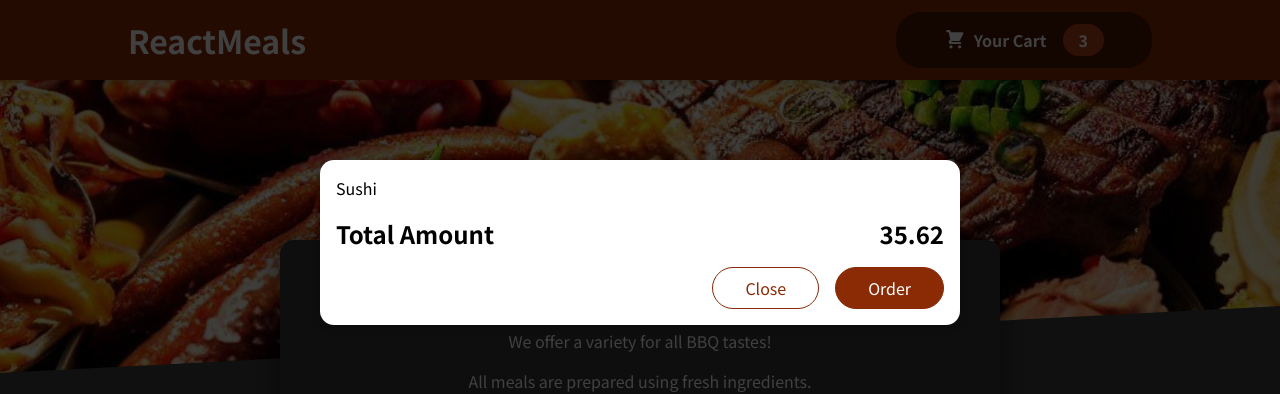
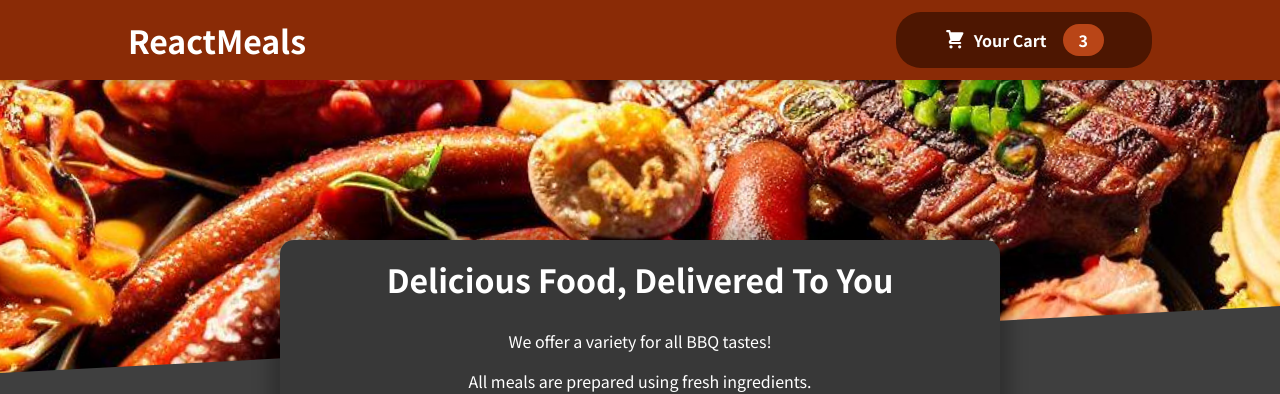
Before and after one commit to adanglingpointer/yummy-meals, a React (Create React App) app: page / in a window 1280 px wide. Shown: the top 394 px of the page. Built offline with nearby package versions, Linux system fonts and the light colour scheme.

Commit message:
finished modal

```diff
--- a/src/App.js
+++ b/src/App.js
@@ -1,18 +1,29 @@
-import { Fragment } from "react";
+import { useState } from "react";
 
 import Header from "./components/Layout/Header";
 import Meals from './components/Meals/Meals';
 import Cart from './components/Cart/Cart';
+import CartProvider from './store/CartProvider';
 
 function App() {
+  const [cartIsShown, setCartIsShown] = useState(false);
+
+  const showCartHandler = () => {
+    setCartIsShown(true);
+  };
+
+  const hideCartHandler = () => {
+    setCartIsShown(false);
+  };
+
   return (
-    <Fragment>
-      <Cart />
-      <Header />
+    <CartProvider>
+      {cartIsShown && <Cart onClose={hideCartHandler} />}
+      <Header onShowCart={showCartHandler} />
         <main>
           <Meals />
         </main>
-    </Fragment>
+    </CartProvider>
   );
 }
 
--- a/src/components/Cart/Cart.js
+++ b/src/components/Cart/Cart.js
@@ -11,14 +11,14 @@
   );
 
   return (
-    <Modal>
+    <Modal onClose={props.onClose}>
       {cartItems}
       <div className={classes.total}>
         <span>Total Amount</span>
         <span>35.62</span>
       </div>
       <div className={classes.actions}>
-        <button className={classes["button--alt"]}>Close</button>
+        <button className={classes["button--alt"]} onClick={props.onClose}>Close</button>
         <button className={classes.button}>Order</button>
       </div>
     </Modal>
--- a/src/components/Layout/Header.js
+++ b/src/components/Layout/Header.js
@@ -8,7 +8,7 @@
     return <Fragment>
         <header className={classes.header}>
             <h1>ReactMeals</h1>
-            <HeaderCartButton />
+            <HeaderCartButton onClick={props.onShowCart} />
         </header>
         <div className={classes['main-image']}>
             <img src={mealsImage} alt="Delicious BBQ food" />
--- a/src/components/Layout/HeaderCartButton.js
+++ b/src/components/Layout/HeaderCartButton.js
@@ -1,9 +1,9 @@
 import CartIcon from "../Cart/CartIcon";
 import classes from "./HeaderCartButton.module.css";
 
-const HeaderCartButton = (proprs) => {
+const HeaderCartButton = (props) => {
   return (
-    <button className={classes.button}>
+    <button className={classes.button} onClick={props.onClick}>
       <span className={classes.icon}>
         <CartIcon />
       </span>
--- a/src/components/UI/Modal.js
+++ b/src/components/UI/Modal.js
@@ -4,7 +4,7 @@
 import classes from "./Modal.module.css";
 
 const Backdrop = (props) => {
-  return <div className={classes.backdrop} />;
+  return <div className={classes.backdrop} onClick={props.onClose} />;
 };
 
 const ModalOverlay = (props) => {
@@ -20,7 +20,7 @@
 const Modal = (props) => {
   return (
     <Fragment>
-      {ReactDOM.createPortal(<Backdrop />, portalElement)}
+      {ReactDOM.createPortal(<Backdrop onClose={props.onClose} />, portalElement)}
       {ReactDOM.createPortal(
         <ModalOverlay>{props.children}</ModalOverlay>,
         portalElement
--- /dev/null
+++ b/src/store/CartProvider.js
@@ -0,0 +1,20 @@
+import CartContext from "./cart-context";
+
+const CartProvider = props => {
+    const addItemToCartHandler = item => {};
+
+    const removeItemFromCartHandler = id => {};
+
+    const cartContext = {
+        items: [],
+        totalAmount: 0,
+        addItem: addItemToCartHandler,
+        removeItem: removeItemFromCartHandler,
+    };
+
+    return <CartContext.Provider value={cartContext}>
+        {props.children}
+    </CartContext.Provider>
+};
+
+export default CartProvider;
--- /dev/null
+++ b/src/store/cart-context.js
@@ -0,0 +1,10 @@
+import React from 'react';
+
+const CartContext = React.createContext({
+    items: [],
+    totalAmount: 0,
+    addItem: (item) => {},
+    removeItem: (id) => {}
+});
+
+export default CartContext;
```
